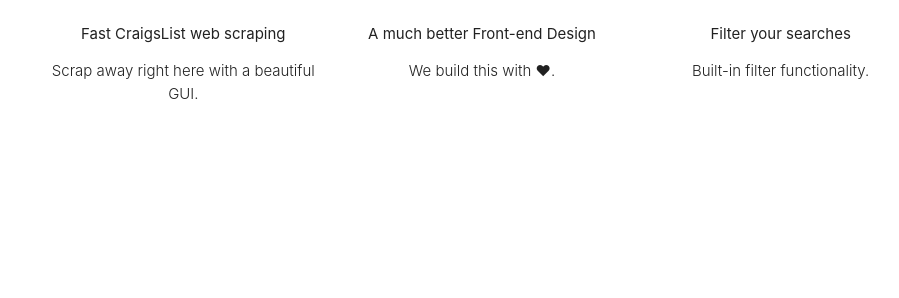
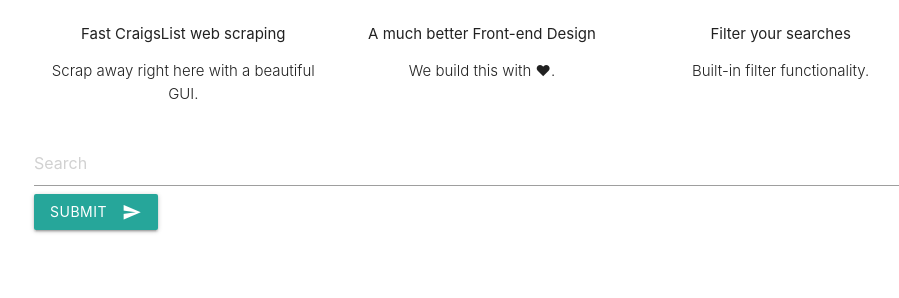
Before and after one commit to Seek4samurai/craigslist-clone-app, a Django app: template craigslist_clone_app/templates/base.html in a window 1280 px wide. Shown: the part 289-587 px from the top of the page, without its empty margins (158-1057 px from the left). Run offline with Django 3.2, Linux system fonts and the light colour scheme; the template is opened without the code that fills it, so the values that code supplies are empty; parts of the project's set-up code (start-up, migrations or seed data) failed here and were passed over.

Commit message:
implemented design on Search and Title

```diff
--- a/craigslist_clone_app/my_app/views.py
+++ b/craigslist_clone_app/my_app/views.py
@@ -7,4 +7,6 @@
 
 
 def new_search(request):
-    return render(request, 'my_app/new_search.html')
+    search = request.POST.get('search')
+    stuff_for_frontend = {'search': search, }
+    return render(request, 'my_app/new_search.html', stuff_for_frontend)
--- a/craigslist_clone_app/templates/base.html
+++ b/craigslist_clone_app/templates/base.html
@@ -53,6 +53,18 @@
           </div>
         </div>
       </div>
+      <form action="{%url 'new_search'%}" method="post">
+        {% csrf_token %}
+        <input type="text" name="search" placeholder="Search" />
+        <button
+          class="btn waves-effect waves-light"
+          type="submit"
+          name="action"
+        >
+          Submit
+          <i class="material-icons right">send</i>
+        </button>
+      </form>
       {%block content%} {%endblock content%}
     </div>
     <script src="https://cdnjs.cloudflare.com/ajax/libs/materialize/1.0.0/js/materialize.min.js"></script>
```
Also changed, not shown: craigslist_clone_app/templates/my_app/new_search.html (+1 -8 lines).
